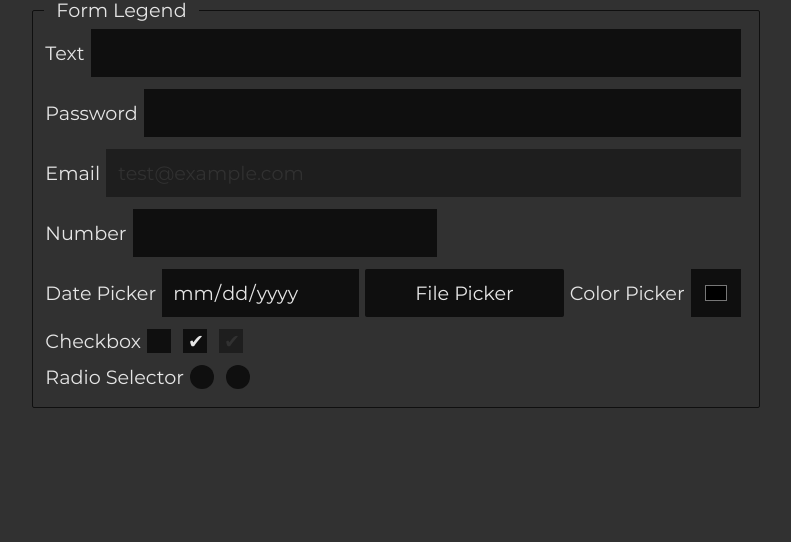
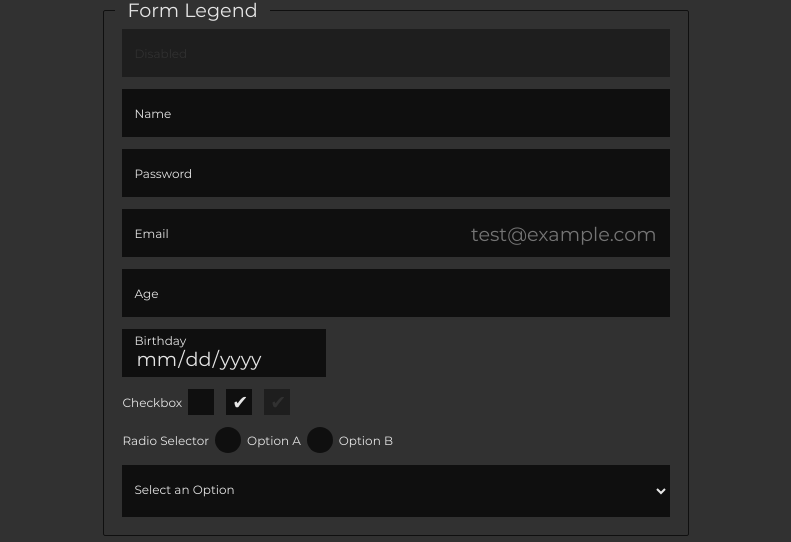
Before and after one commit to johnweland/basic-css-framework, a plain HTML site: page index.html in a window 1280 px wide. Shown: the part 557-1099 px from the top of the page, without its empty margins (244-1035 px from the left). Before the commit the page ends 971 px from the top, so only its background shows below. Drawn offline with Linux system fonts and the light colour scheme.

Commit message:
added to form styles and added a label class for .inset-label

```diff
--- a/index.html
+++ b/index.html
@@ -72,21 +72,24 @@
           <legend>Form Legend</legend>
           <fieldset>
             <div class="form-group">
-              <label>Text</label><input type="text" class="full-width">
+              <input type="text" class="full-width" title="Disabled" disabled required><label class="inset-label">Disabled</label>
             </div>
             <div class="form-group">
-              <label>Password</label><input type="password" class="full-width">
+              <input type="text" class="full-width" required><label class="inset-label">Name</label>
             </div>
             <div class="form-group">
-              <label>Email</label><input type="email" class="full-width" title="disabled" disabled value="test@example.com">
+              <input type="password" class="full-width" required><label class="inset-label">Password</label>
             </div>
             <div class="form-group">
-              <label>Number</label><input type="number">
+              <input type="email" class="full-width" title="disabled" placeholder="test@example.com" required><label class="inset-label">Email</label>
             </div>
             <div class="form-group">
-              <label>Date Picker</label><input type="date">
-              <input type="file"><label>File Picker</label>
-              <label>Color Picker</label><input type="color">
+              <input type="number" class="full-width" required><label class="inset-label">Age</label>
+            </div>
+            <div class="form-group">
+              <input type="date"><label class="inset-label">Birthday</label>
+              <!-- <input type="file"><label>Upload</label>
+              <label>Favorite Color</label><input type="color"> -->
             </div>
             <div class="form-group">
               <label>Checkbox</label>
@@ -95,13 +98,23 @@
               <input type="checkbox" title="disabled" disabled checked>
             </div>
             <div class="form-group">
-              <label>Radio Selector</label><input type="radio" name="test"><input type="radio" name="test">
+              <label>Radio Selector</label>
+              <input type="radio" name="test" id="a"><label for="a">Option A</label>
+              <input type="radio" name="test" id="b"><label for="b">Option B</label>
+            </div>
+            <div class="form-group">
+              <select class="full-width" required>
+                <option></option>
+                <option>Option 1</option>
+                <option>Option 2</option>
+                <option>Option 3</option>
+                <option>Option 4</option>
+              </select>
+              <label class="inset-label">Select an Option</label>
             </div>
           </fieldset>
         </form>
     </div>
-
-
     <script src="js/application.js"></script>
 </body>
 </html>
--- a/scss/base/_forms.scss
+++ b/scss/base/_forms.scss
@@ -14,29 +14,42 @@ fieldset {
     border: 1px solid var(--color-base-darken);
 }
 
-input {
+label {
+    font-size: 1rem;
+}
+
+input, select {
     appearance: none;
     padding: var(--padding);
     background-color: var(--color-base-darken);
-    border: none;
+    border: 1px solid transparent;
     outline:none;
     color: var(--color-font);
     margin: calc(var(--padding) / 2);
     font-size: 1.6rem;
     height: 4rem;
+    transition: all 0.5s ease;
     &:disabled {
         background-color: var(--color-disabled);
         color: var(--color-base);
+        & + label {
+            color: var(--color-base);
+        }
+    }
+    &:hover, &:focus, &:active {
+        border: 1px solid var(--color-font);
     }
 }
 
 input[type="checkbox"], input[type="radio"] {
+    appearance: none;
     vertical-align: middle;
     margin-top: calc((var(--padding) / 2));
     display: inline-block;
     position: relative;
     width: auto;
     height: unset;
+    min-height: unset;
     &:checked {
         box-shadow: 0 1px 2px rgba(0,0,0,0.05), inset 0px -15px 10px -12px rgba(0,0,0,0.05), inset 15px 10px -12px rgba(255,255,255,0.1);
         color: var(--color-font);
@@ -78,16 +91,12 @@ input[type="radio"] {
 
 input[type="date"] {
     position: relative;
-    padding: 10px;
-  }
-
-  input[type="date"]::-webkit-calendar-picker-indicator {
+    &::-webkit-calendar-picker-indicator {
         color: transparent;
         background: none;
         z-index: 1;
     }
-
-  input[type="date"]:before {
+    &::before {
         color: var(--color-font);
         background: none;
         display: block;
@@ -100,6 +109,7 @@ input[type="date"] {
         right: 1em;
         color: var(--color-font);
     }
+}
 
 [type="file"] {
     border: 0;
@@ -110,23 +120,20 @@ input[type="date"] {
     position: absolute !important;
     white-space: nowrap;
     width: 1px;
-  }
-
-[type="file"] + label {
+    & + label {
         background: var(--color-base-darken);
-    border: none;
+        border: 1px solid transparent;
         border-radius: var(--border-radius);
         color:var(--color-font);
         cursor: pointer;
         display: inline-block;
         outline: none;
-    padding: 1rem 50px;
+        padding: 1.3rem 50px;
+        top: -2px;
         position: relative;
         transition: all 0.3s;
         vertical-align: middle;
         overflow: hidden;
-    margin-right: calc(var(--padding) / 2);
-
         &::before {
             color: var(--color-font);
             font-family:"FontAwesome";
@@ -140,22 +147,48 @@ input[type="date"] {
             transition: all 0.3s;
             width: 100%;
         }
-
-    &:hover {
-        span {
-            transform: translateY(300%);
+        &:hover, &:focus, &:active {
+            border: 1px solid var(--color-font);
+            &::before {
+                left: 10%;
             }
-        &::before {
-            left: 5%;
         }
     }
 }
 
+select {
+    appearance: menulist;
+    position: relative;
+    height: unset;
+}
 
 .form-group {
+    position: relative;
     display: flex;
     align-items: center;
-
+    & > label:first-child {
+        margin-left: calc(var(--padding) / 2);
+    }
+    & ::placeholder {
+        position: relative;
+        text-align: right;
+        top: -5px;
+    }
+    & label.inset-label, label.inset-label {
+        position: absolute;
+        line-height: 5.2;
+        height: 100%;
+        padding-left: calc(var(--padding)* 1.5);
+        pointer-events: none;
+    }
+    & input:not([type="checkbox"]):not([type="radio"]) {
+        padding-top: 2rem;
+    }
+    & :focus + label.inset-label, :valid + label.inset-label {
+        line-height: 1;
+        font-size: 1rem;
+        top: 1rem;
+    }
     & .full-width {
         width: 100%;
     }
```
Also changed, not shown: css/application.css, css/application.min.css. Lines whose indentation alone changed are shown as unchanged.
